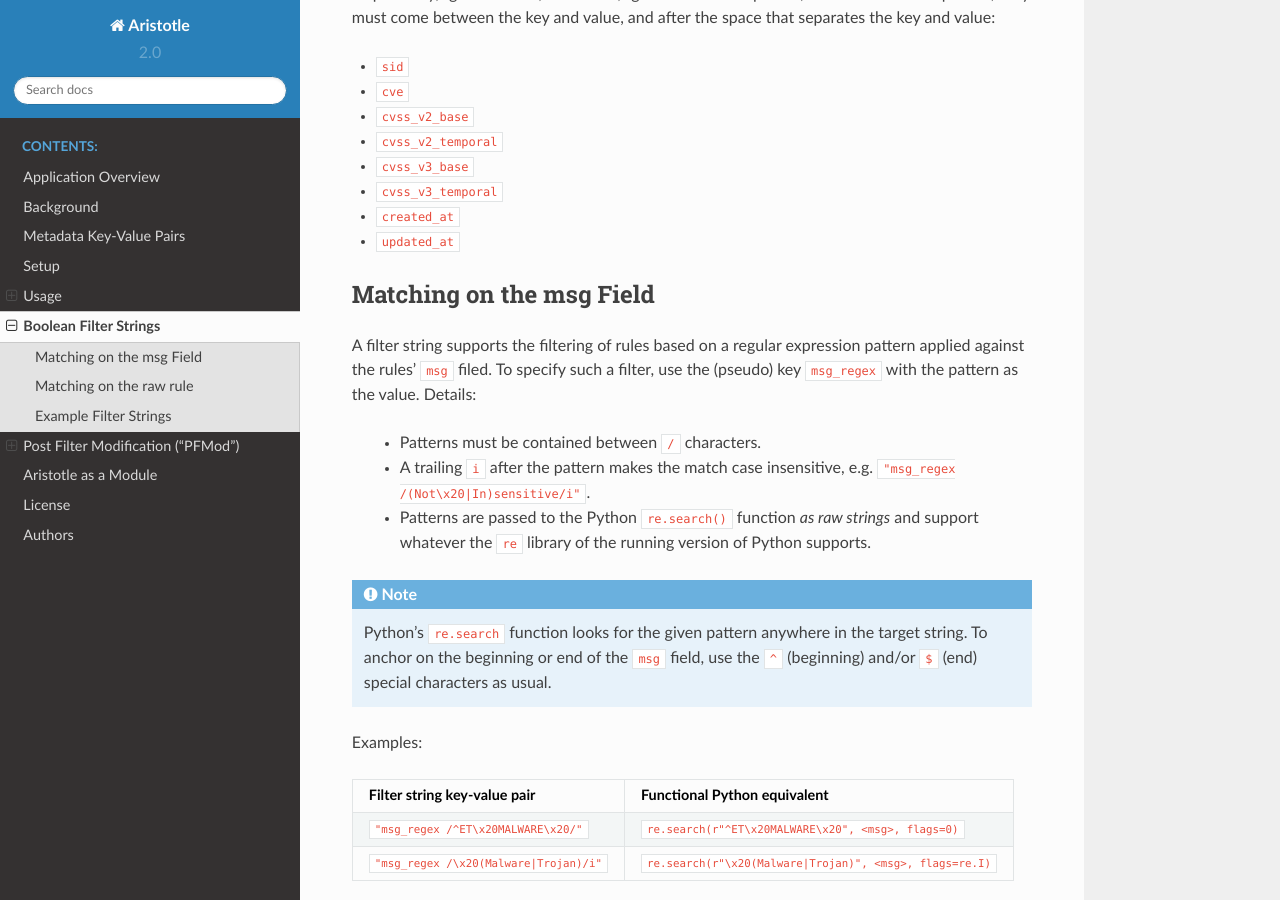
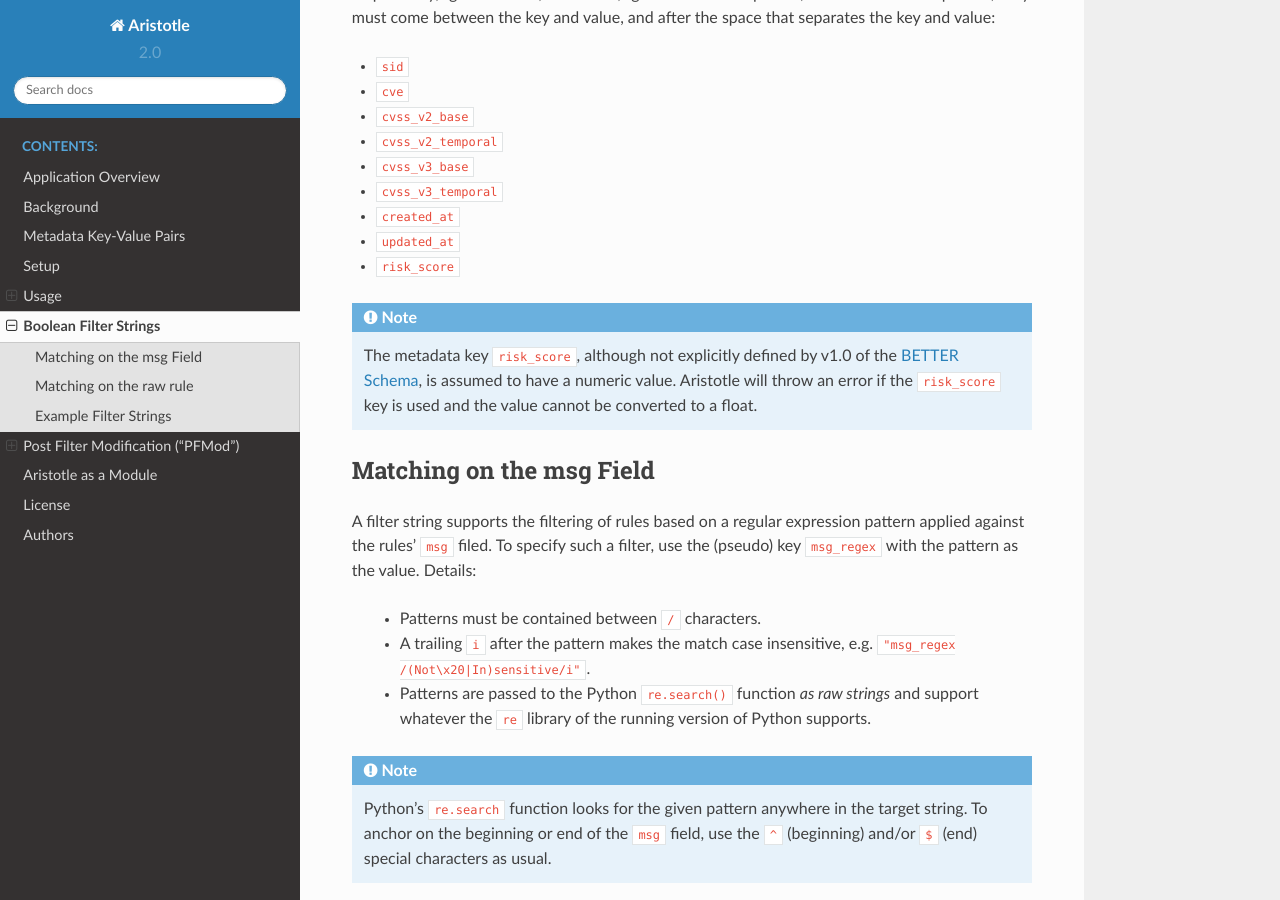
Before and after one commit to secureworks/aristotle, a Sphinx documentation site: the page built from docs/filter_strings.rst, in a window 1280 px wide and 900 px high, scrolled down 838 px. Built offline with Sphinx 7.4.7 and the Read the Docs theme 2.0.0, drawn with Linux system fonts in a browser that asks for light colours.

Commit message:
add support for 'risk_score' key being range compatible

```diff
--- a/docs/filter_strings.rst
+++ b/docs/filter_strings.rst
@@ -52,6 +52,13 @@
 -  ``cvss_v3_temporal``
 -  ``created_at``
 -  ``updated_at``
+-  ``risk_score``
+
+.. note::
+    The metadata key ``risk_score``, although not explicitly defined by v1.0 of
+    the `BETTER Schema <https://better-schema.readthedocs.io/>`__,
+    is assumed to have a numeric value.  Aristotle will throw
+    an error if the ``risk_score`` key is used and the value cannot be converted to a float.
 
 Matching on the msg Field
 -------------------------
```
Also changed, not shown: 1 other file.
